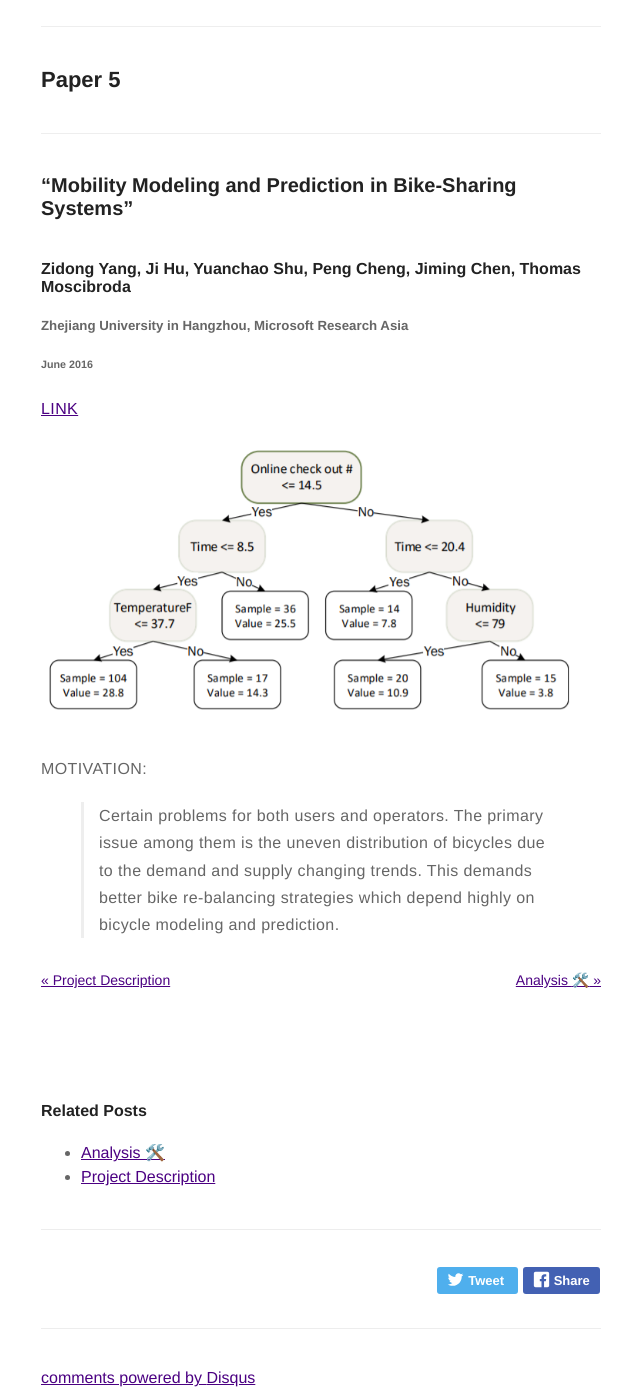
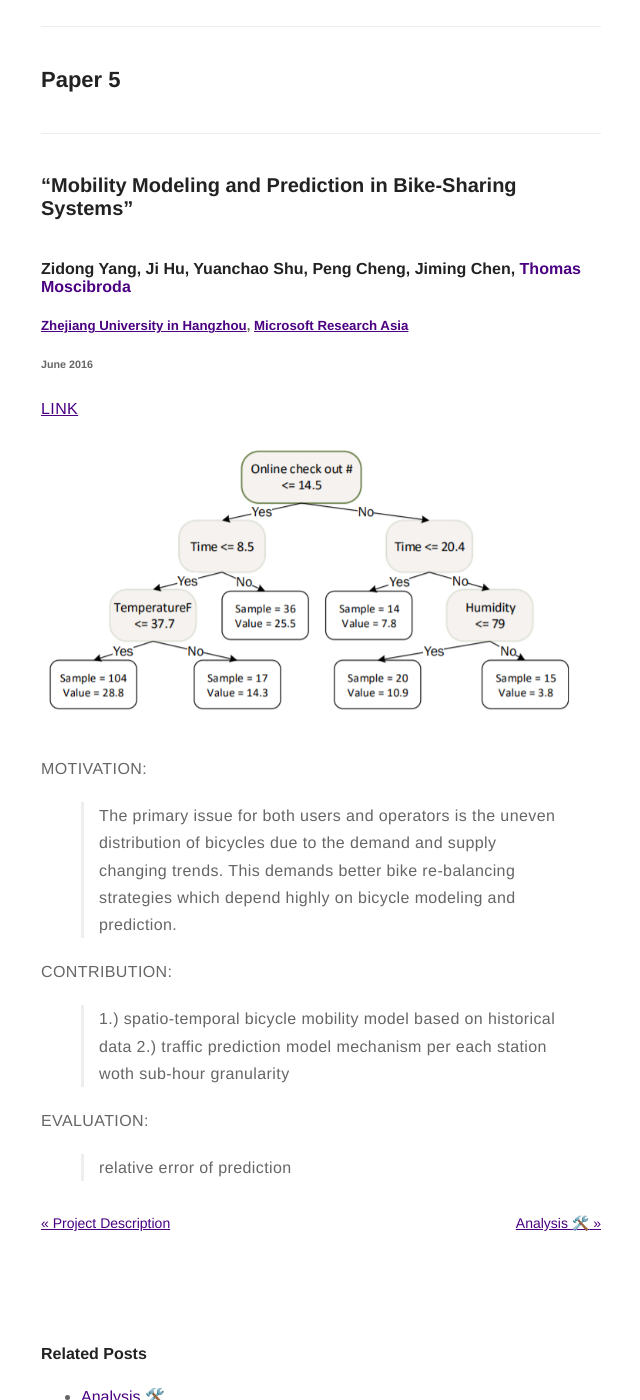
Before and after one commit to dljubenk/dljubenk.github.io, a Jekyll site: the page built from _posts/2019-02-06-literature-study.markdown, in a window 1280 px wide and 1400 px high, scrolled down 10703 px. Shown: the whole window, without its empty margins (319-959 px from the left). Built offline with Jekyll 4.4.1, drawn with Linux system fonts in a browser that asks for light colours; emoji names are drawn with the system emoji font; comment, search, counter and statistics services are not loaded.

Commit message:
Update 2019-02-06-literature-study.markdown

```diff
--- a/_posts/2019-02-06-literature-study.markdown
+++ b/_posts/2019-02-06-literature-study.markdown
@@ -264,8 +264,8 @@ Aggregate occupancy time series are calculated -> Pearson correlation used for c
 ## Paper 5
 ---
 ### "Mobility Modeling and Prediction in Bike-Sharing Systems"
-#### Zidong Yang, Ji Hu, Yuanchao Shu, Peng Cheng, Jiming Chen, Thomas Moscibroda
-##### Zhejiang University in Hangzhou, Microsoft Research Asia
+#### Zidong Yang, Ji Hu, Yuanchao Shu, Peng Cheng, Jiming Chen, [Thomas Moscibroda](https://www.microsoft.com/en-us/research/people/moscitho/)
+##### [Zhejiang University in Hangzhou](https://www.zju.edu.cn/english/), [Microsoft Research Asia](https://www.microsoft.com/en-us/research/lab/microsoft-research-asia/)
 ###### June 2016
 
 [LINK](https://www.microsoft.com/en-us/research/wp-content/uploads/2016/07/mobisys16bike.pdf)
@@ -273,7 +273,14 @@ Aggregate occupancy time series are calculated -> Pearson correlation used for c
 ![Markdown Image][5]
 
 MOTIVATION:
->Certain problems for both users and operators. The primary issue among them is the uneven distribution of bicycles due to the demand and supply changing trends. This demands better bike re-balancing strategies which depend highly on bicycle modeling and prediction.
+>The primary issue for both users and operators is the uneven distribution of bicycles due to the demand and supply changing trends. This demands better bike re-balancing strategies which depend highly on bicycle modeling and prediction.
+
+CONTRIBUTION:
+> 1.) spatio-temporal bicycle mobility model based on historical data
+> 2.) traffic prediction model mechanism per each station woth sub-hour granularity
+
+EVALUATION:
+> relative error of prediction
 
 
 
```
